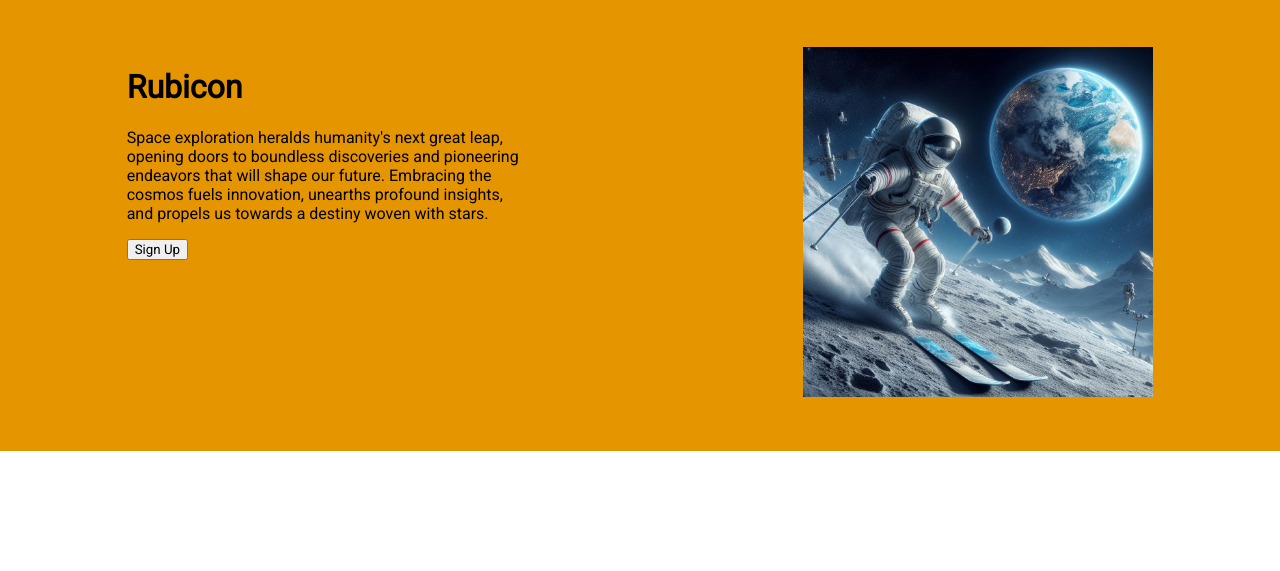
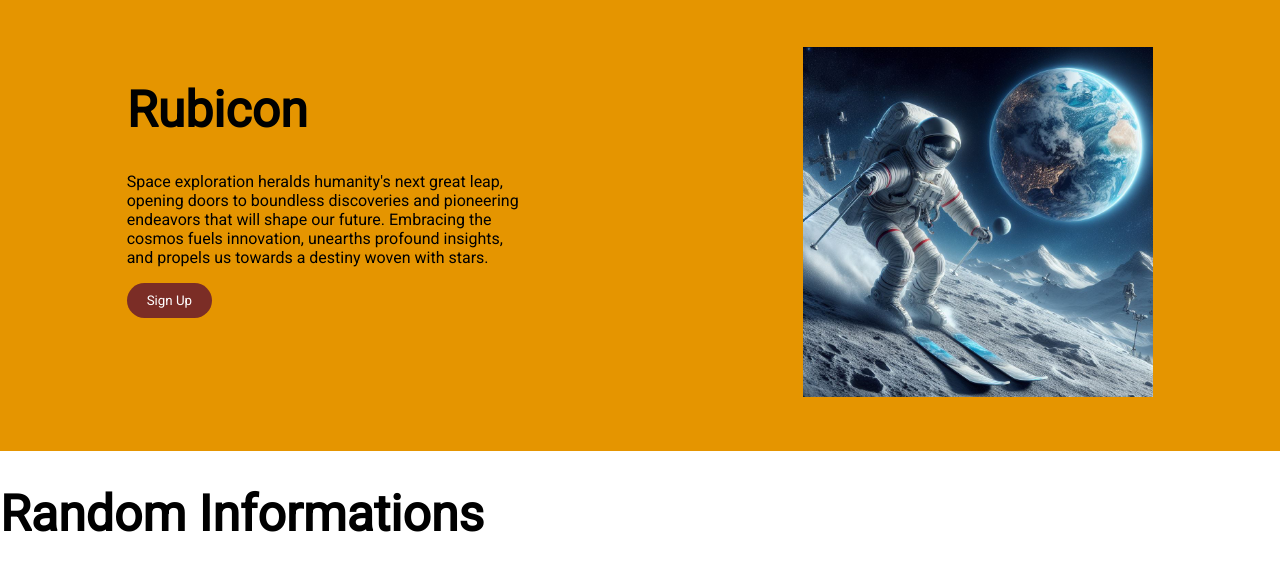
Before and after one commit to NenadN22/Landing-Page, a plain HTML site: page index.html in a window 1280 px wide. Shown: the part 143-714 px from the top of the page. Drawn offline with Linux system fonts and the light colour scheme.

Commit message:
Change first button color add padding and now start with second section

```diff
--- a/index.html
+++ b/index.html
@@ -24,12 +24,20 @@
             <p>
                 Space exploration heralds humanity's next great leap, opening doors to boundless discoveries and pioneering endeavors that will shape our future.
                 Embracing the cosmos fuels innovation, unearths profound insights, and propels us towards a destiny woven with stars.</p>
-            <button>Sign Up</button>
+            <button class="first-button">Sign Up</button>
         </div>
         <div class="first-section-image">
             <img src="./images/astronaut.jpg"  class=astronaut alt="astronaut on moon skying">
         </div>
-
+    </div>
+    <div class="second-section">
+        <h1>Random Informations</h1>
+        <div class="cards">
+            <div class="card"></div>
+            <div class="card"></div>
+            <div class="card"></div>
+            <div class="card"></div>
+        </div>
     </div>
 
 </body>
--- a/style.css
+++ b/style.css
@@ -16,6 +16,9 @@ body {
 }
 .astronaut {
     width: 350px;
+}
+h1 {
+    font-size: 50px;
 }
 .header {
     display: flex;
@@ -45,3 +48,10 @@ a {
     gap: 200px;
     background-color: #E59500;
 }
+.first-button {
+    background-color: #7B2D26;
+    border: none;
+    padding: 10px 20px;
+    color: white;
+    border-radius: 30px;
+}
```
